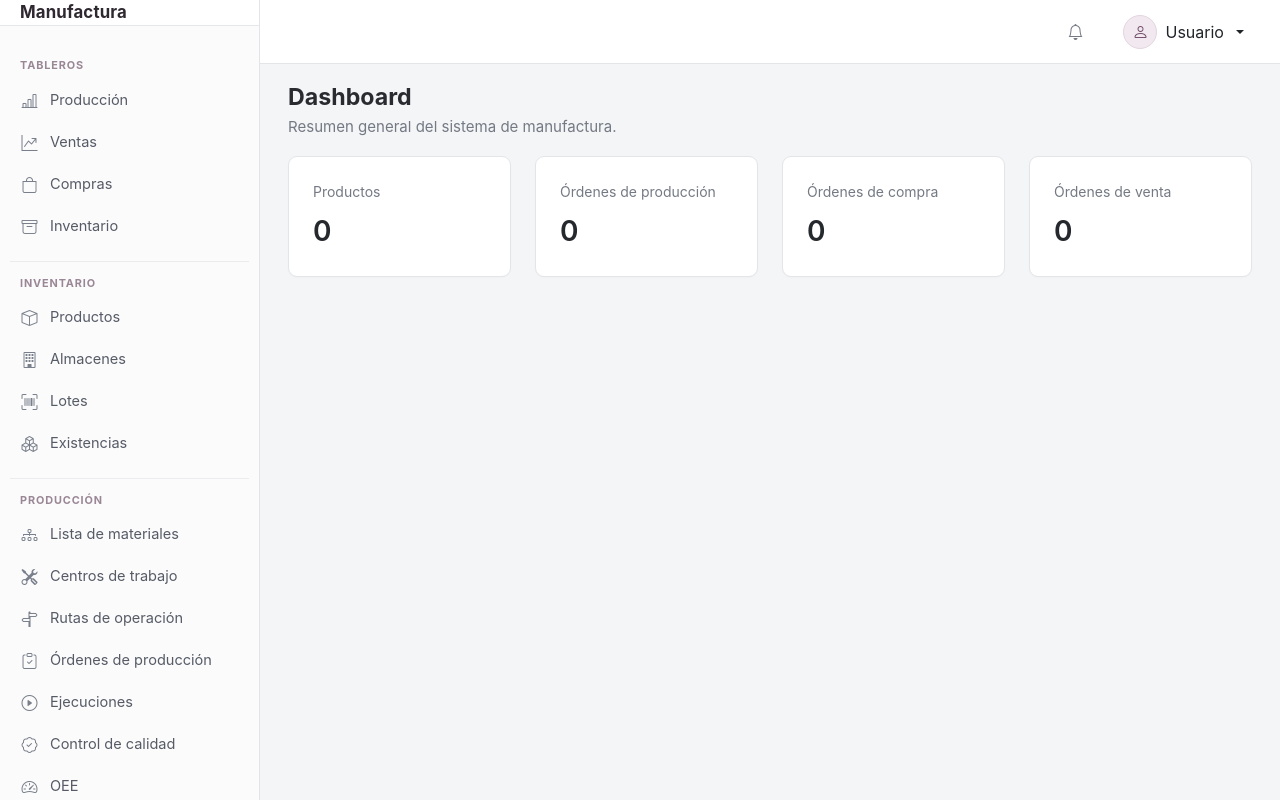
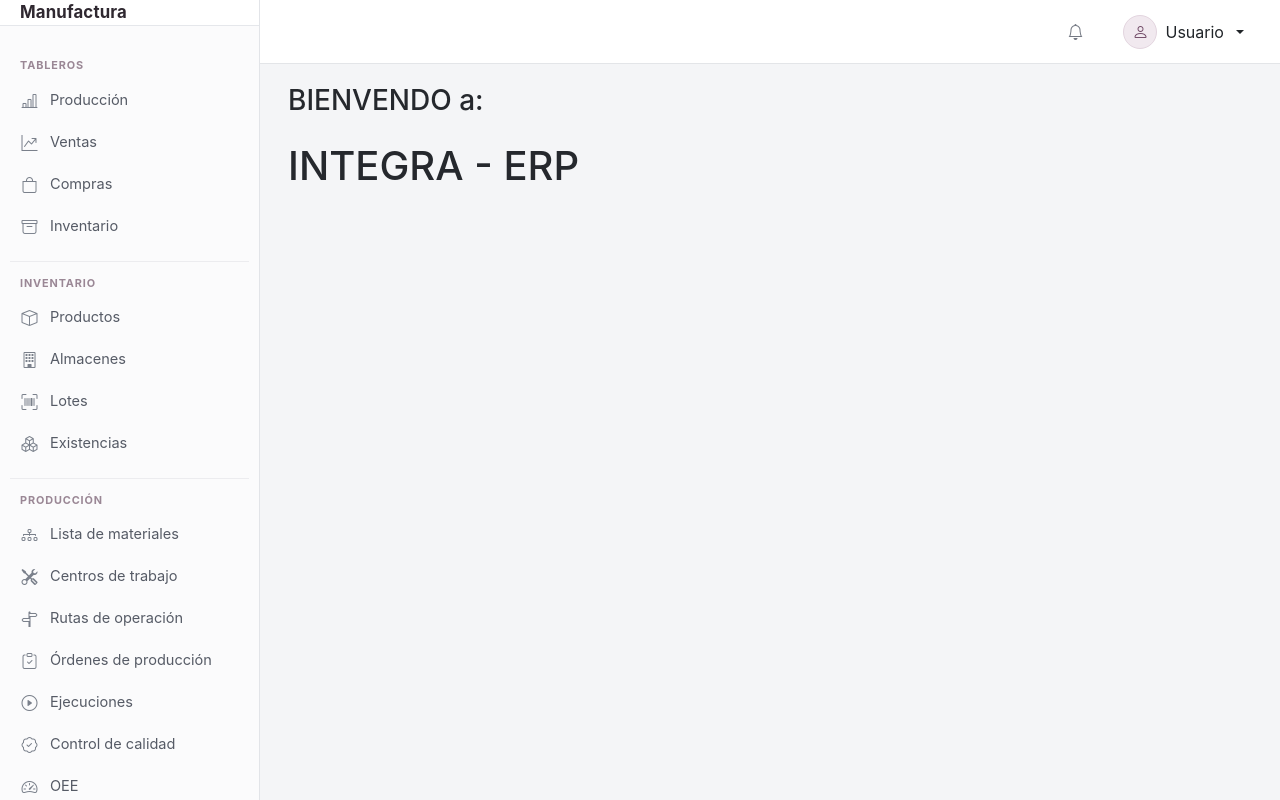
Before and after one commit to Mbelem7/Manufactura, a Python web app: template templates/dashboard/index.html in a window 1280 px wide. Run offline with Jinja, Linux system fonts and the light colour scheme; the template is opened without the code that fills it, so the values that code supplies are empty.

Commit message:
Actualizar vista principal del dashboard

```diff
--- a/templates/dashboard/index.html
+++ b/templates/dashboard/index.html
@@ -6,91 +6,7 @@ Dashboard | Manufactura
 
 
 {% block content %}
-
-<div class="page-header">
-
-    <div>
-        <h1 class="page-title">
-            Dashboard
-        </h1>
-
-        <p class="page-description">
-            Resumen general del sistema de manufactura.
-        </p>
-    </div>
-
-</div>
-
-
-<div class="row g-4">
-
-    <div class="col-md-6 col-xl-3">
-
-        <div class="app-card p-4">
-
-            <div class="text-muted small mb-2">
-                Productos
-            </div>
-
-            <div class="fs-3 fw-semibold">
-                0
-            </div>
-
-        </div>
-
-    </div>
-
-
-    <div class="col-md-6 col-xl-3">
-
-        <div class="app-card p-4">
-
-            <div class="text-muted small mb-2">
-                Órdenes de producción
-            </div>
-
-            <div class="fs-3 fw-semibold">
-                0
-            </div>
-
-        </div>
-
-    </div>
-
-
-    <div class="col-md-6 col-xl-3">
-
-        <div class="app-card p-4">
-
-            <div class="text-muted small mb-2">
-                Órdenes de compra
-            </div>
-
-            <div class="fs-3 fw-semibold">
-                0
-            </div>
-
-        </div>
-
-    </div>
-
-
-    <div class="col-md-6 col-xl-3">
-
-        <div class="app-card p-4">
-
-            <div class="text-muted small mb-2">
-                Órdenes de venta
-            </div>
-
-            <div class="fs-3 fw-semibold">
-                0
-            </div>
-
-        </div>
-
-    </div>
-
-</div>
+<h3 class="text-2xl font-bold mb-4">BIENVENDO a:</h3>
+<h1 class="text-2xl font-bold mb-4">INTEGRA - ERP</h1>
 
 {% endblock %}
```
